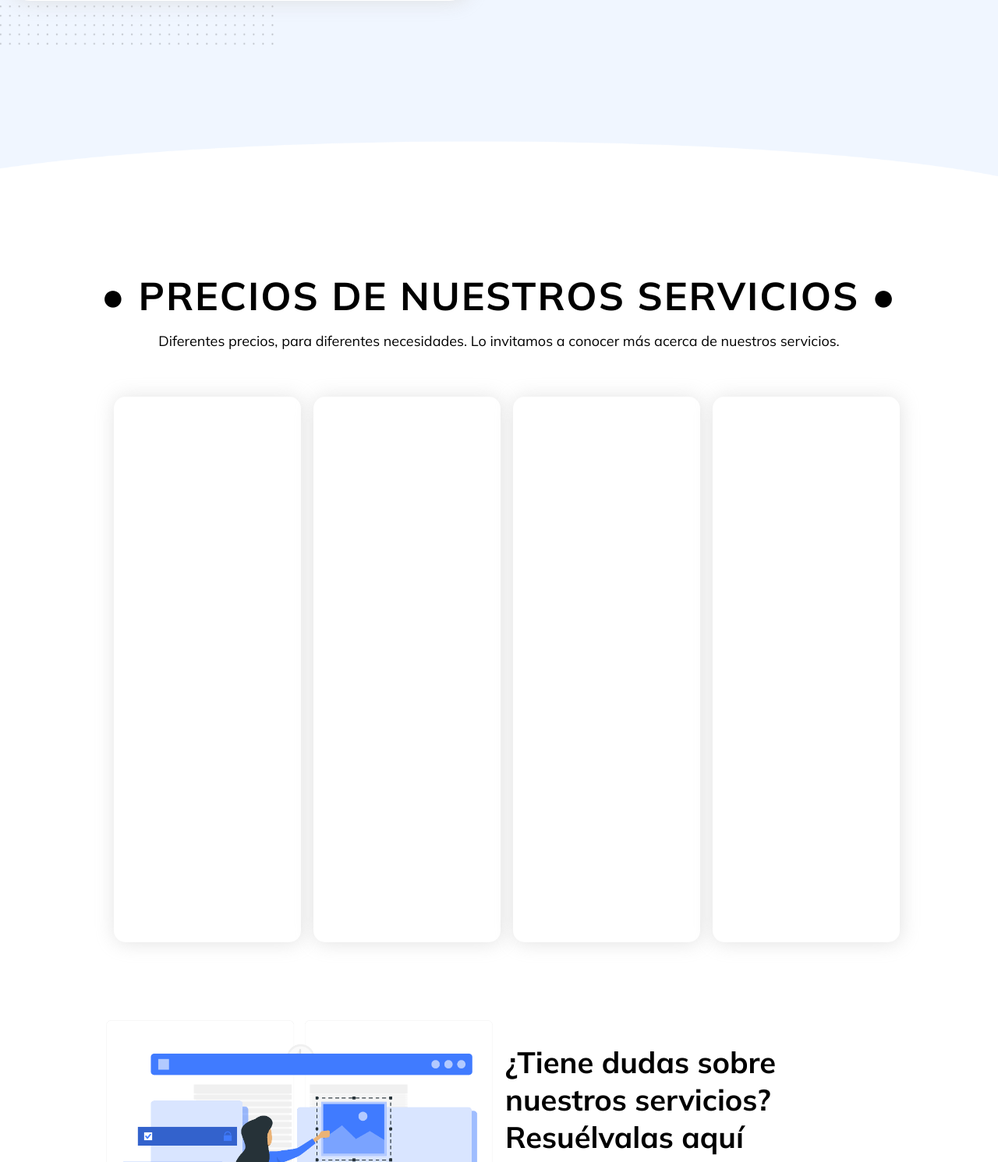
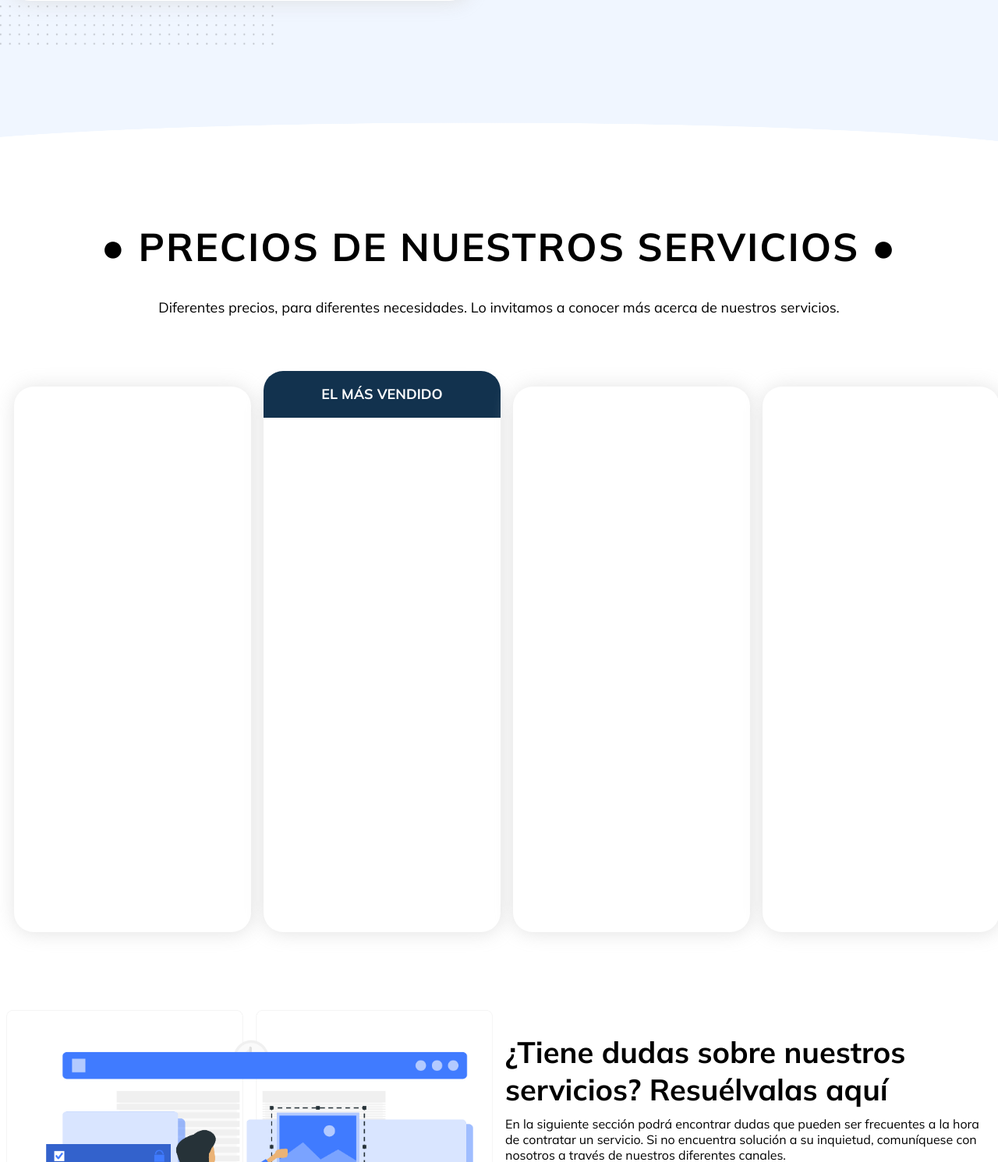
Before and after one commit to santiagobaronz/oasis-webcore, a PHP site: page / in a window 1280 px wide; the page is wider, and only the part inside the window is pictured. Shown: the part 4239-5730 px from the top of that part at 78% size. Run offline with PHP 8.4, Linux system fonts and the light colour scheme.

Commit message:
[Diseño] Ajuste recuadro de precios

```diff
--- a/css/home/styles-home.css
+++ b/css/home/styles-home.css
@@ -265,6 +265,7 @@
     z-index: 1000;
     position: relative;
     background-color: #fff;
+    height: 70px;
 }
 
 /* Servicios de Oasis Webcore*/
@@ -499,7 +500,7 @@
 }
 
 .container-margin-prices{
-    max-width: 80%;
+    max-width: 1500px;
     margin: 0 auto;
 }
 
@@ -508,13 +509,13 @@
     font-size: 50px;
     letter-spacing: 2px;
     margin-top: -50px;
-    margin-bottom: 15px;
+    margin-bottom: 35px;
 }
 
 .info-prices p{
     text-align: center;
     font-size: 18px;
-    margin-bottom: 50px;
+    margin-bottom: 80px;
 }
 
 
@@ -524,10 +525,26 @@
     height: 700px;
     margin: 10px;
     background-color: #fff;
-    border-radius: 15px;
+    border-radius: 25px;
     box-shadow: 1px 1px 25px rgb(219, 219, 219, 0.8);
     padding: 20px;
     transition: 1s all;
+}
+
+.box-recommended::before{
+    position: absolute;
+    width: 100%;
+    height: 60px;
+    background-color: #12324e;
+    border-radius: 25px 25px 0 0;
+    content: 'EL MÁS VENDIDO';
+    text-align: center;
+    line-height: 60px;
+    font-size: 18px;
+    font-weight: 700;
+    color: #FFF;
+    top: -20px;
+    left: 0;
 }
 
 .box-prices-unitary:hover{
--- a/index.html
+++ b/index.html
@@ -166,7 +166,7 @@
                         </div>
 
                         <div class="col-lg-3 col-md-3 col-sm-12 col-xs-12">
-                            <div class="box-prices-unitary">
+                            <div class="box-prices-unitary box-recommended">
 
                             </div>
                         </div>
```
